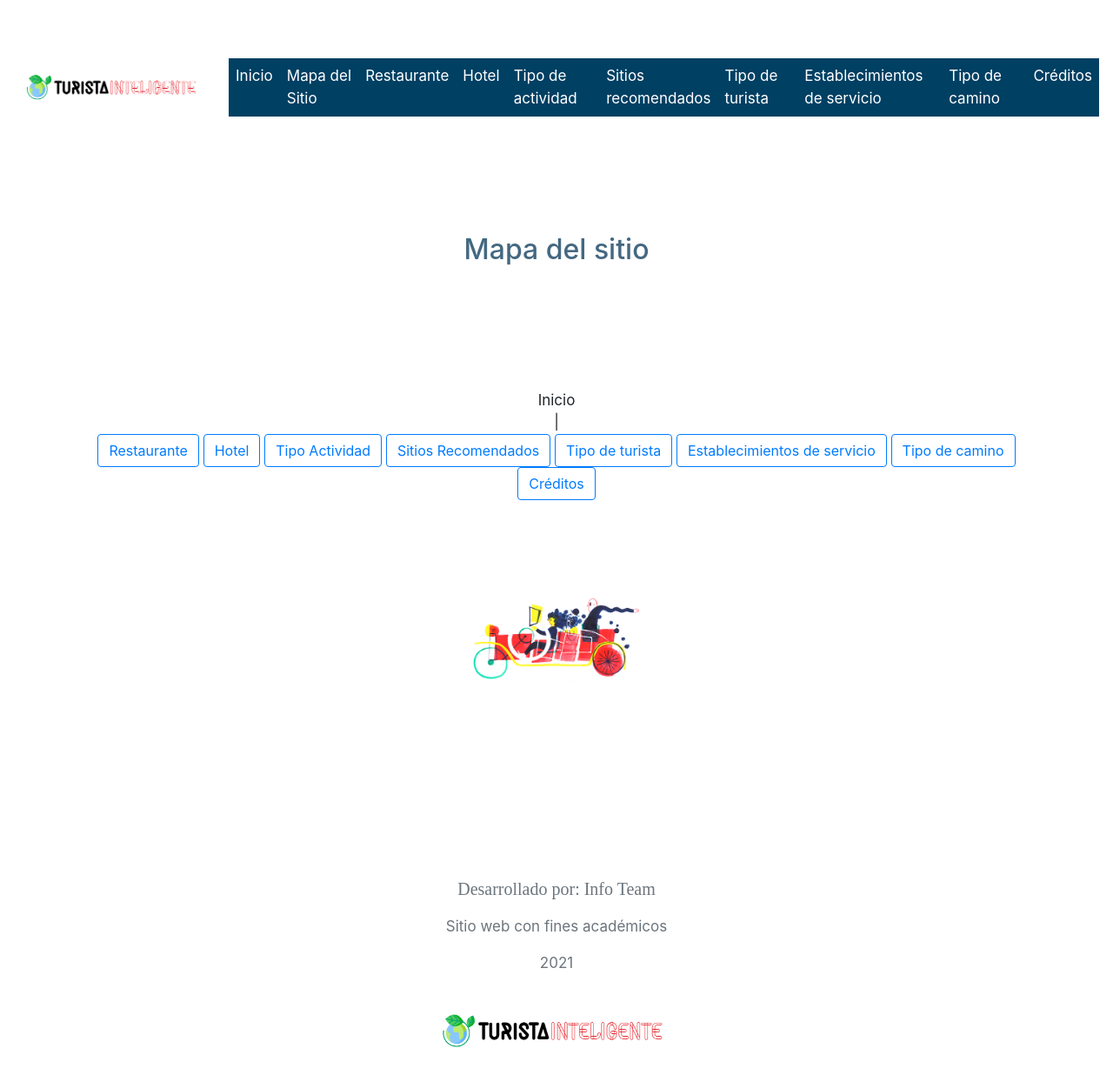
After one commit to emilyNazareth/Proyecto1Expertos, a PHP site: template view/siteMapView.php in a window 1280 px wide. The commit adds this page. Shown: the whole page at 87% size. Run offline with PHP 8.4, Linux system fonts and the light colour scheme; the template is opened without the code that fills it, so the values that code supplies are empty.

Commit message:
Site map

```diff
--- a/controller/IndexController.php
+++ b/controller/IndexController.php
@@ -13,4 +13,7 @@ class IndexController {
     public function mostrar() {
         $this->view->show("indexView.php", null);
     }
+    public function showSiteMap() {
+        $this->view->show("siteMapView.php", null);
+    }
 }
--- a/nbproject/project.xml
+++ b/nbproject/project.xml
@@ -8,6 +8,7 @@
         <spellchecker-wordlist xmlns="http://www.netbeans.org/ns/spellchecker-wordlist/1">
             <word>carrucel</word>
             <word>galery</word>
+            <word>sitio</word>
         </spellchecker-wordlist>
     </configuration>
 </project>
--- a/public/headerSections.php
+++ b/public/headerSections.php
@@ -41,6 +41,7 @@
                     <div class="collapse navbar-collapse" id="navbarCollapse" style="background-color: #004063">
                         <div class="navbar-nav">
                             <a href="?controlador=Index&accion=mostrar" class="nav-item nav-link active change" style="color: white">Inicio</a>
+                            <a href="?controlador=Index&accion=showSiteMap" class="nav-item nav-link active change" style="color: white">Mapa del Sitio</a>
                             <a href="?controlador=Restaurant&accion=showRestaurantView" class="nav-item nav-link change" style="color: white">Restaurante</a>
                             <a href="?controlador=Hotel&accion=showHotelView" class="nav-item nav-link change" style="color: white">Hotel</a>
                             <a href="?controlador=Activity&accion=showActivityView" class="nav-item nav-link change" style="color: white">Tipo de actividad</a>
--- /dev/null
+++ b/view/siteMapView.php
@@ -0,0 +1,44 @@
+<?php
+include_once 'public/headerSections.php';
+?>
+<div class="container text-center" style='margin-top:0px;'>
+    <h2 id="titles">
+        Mapa del sitio
+
+    </h2>
+    <div class="" style="margin-top: 0px">
+        <br>
+        Inicio
+        <br>
+        |
+        <br>
+        <button onclick="window.location.href = '?controlador=Restaurant&accion=showRestaurantView'" type="button" class="btn btn-outline-primary">Restaurante</button>
+
+        <button onclick="window.location.href = '?controlador=Hotel&accion=showHotelView'" type="button" class="btn btn-outline-primary">Hotel</button>
+
+        <button onclick="window.location.href = '?controlador=Activity&accion=showActivityView'" type="button" class="btn btn-outline-primary">Tipo Actividad</button>
+
+        <button onclick="window.location.href = '?controlador=RecommendedSite&accion=showRecommendedSiteView'" type="button" class="btn btn-outline-primary">Sitios Recomendados</button>
+
+        <button onclick="window.location.href = '?controlador=Tourist&accion=showTouristView'" type="button" class="btn btn-outline-primary">Tipo de turista</button>
+
+        <button onclick="window.location.href = '?controlador=serviceEstablishments&accion=showServiceEstablishments'" type="button" class="btn btn-outline-primary">Establecimientos de servicio</button>
+
+        <button onclick="window.location.href = '?controlador=TypeOfRoad&accion=showTypeOfRoadView'" type="button" class="btn btn-outline-primary">Tipo de camino</button>
+
+        <button onclick="window.location.href = '?controlador=About&accion=aboutView'" type="button" class="btn btn-outline-primary">Créditos</button>
+
+
+
+    </div>
+
+    <br>
+    <img style="margin-top: 5%" class="img-fluid" alt="Gif travel" src="public/img/travel.gif" width="200"
+         height="250"/>
+
+</div>
+
+
+<?php
+include_once 'public/footerSections.php';
+?>
```
